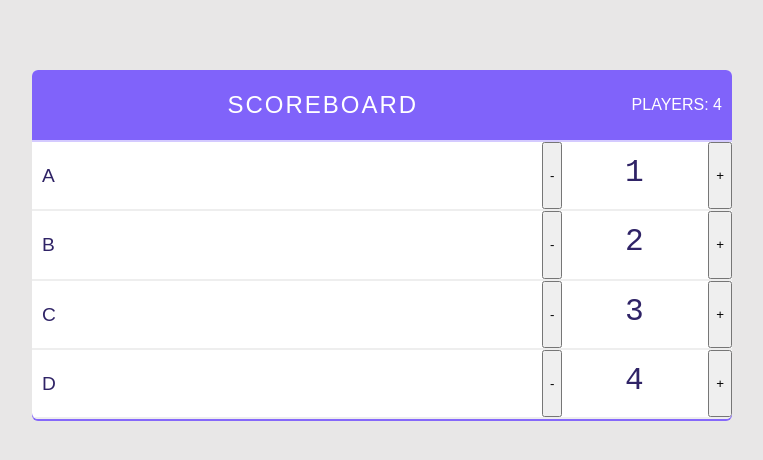
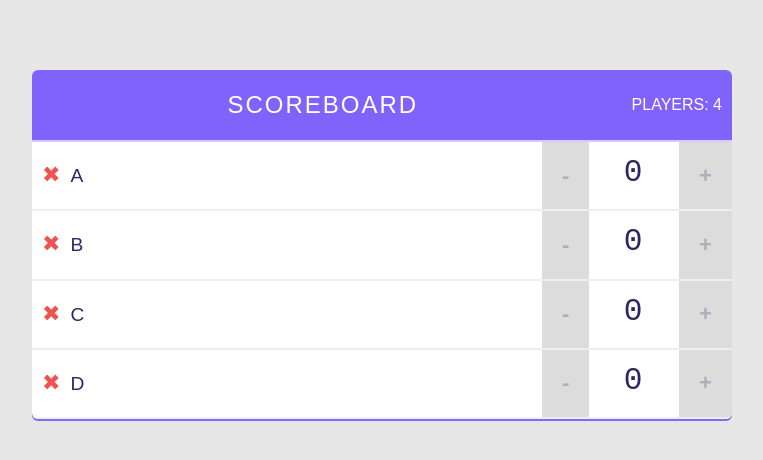
Before and after one commit to jegalchoi/unit_7_react_gallery_app, a React app: page / in a window 1280 px wide. Shown: the top 460 px of the page, without its empty margins (258-1021 px from the left). Built offline with nearby package versions, Linux system fonts and the light colour scheme; the HTML template or start-up script is replaced by a standard one.

Commit message:
Move score state up from Counter to App

```diff
--- a/package.json
+++ b/package.json
@@ -26,5 +26,8 @@
     "webpack": "^4.41.6",
     "webpack-cli": "^3.3.11",
     "webpack-dev-server": "^3.10.3"
+  },
+  "devDependencies": {
+    "@babel/plugin-proposal-class-properties": "^7.8.3"
   }
 }
--- a/src/App.css
+++ b/src/App.css
@@ -17,6 +17,21 @@ header h1 {
   font-size: 1.5em;
   letter-spacing: 2px;
   font-weight: normal;
+}
+button,
+input[type=submit] {
+  outline: none;
+  transition: background-color 0.2s ease,
+              color 0.2s ease;
+}
+svg {
+  width: 28px;
+  height: 19px;
+  margin-right: 5px;
+  fill: #F0F0F0;
+}
+@keyframes grow {
+  50% { transform: scale(1.4) rotate(-3deg); }
 }
 .scoreboard {
   background: #FFF;
@@ -41,6 +56,17 @@ header h1 {
   line-height: 3.5em;
   padding-left: 10px;
 }
+.remove-player {
+  font-size: 1.15em;
+  border: none;
+  outline: none;
+
+  color: #EF5350;
+  cursor: pointer;
+  margin: 0 10px 0 0;
+  padding: 0;
+  background: none;
+}
 .stats {
   margin: 0 0 0 28px;
   font-weight: normal;
@@ -49,6 +75,26 @@ header h1 {
   display: flex;
   width: 190px;
 }
+.counter-action {
+  border: none;
+  font-size: 1.15em;
+  font-weight: bold;
+  color: #B0AEBA;
+  background-color: #DCDCDC;
+  display: block;
+  padding: 20px 20px;
+  cursor: pointer;
+  outline: none;
+}
+.counter-action:hover {
+  color: #fff;
+}
+.increment:hover {
+  background: #83D97C;
+}
+.decrement:hover {
+  background: #EF5350;
+}
 .counter-score {
   flex-grow: 1;
   text-align: center;
--- a/src/App.jsx
+++ b/src/App.jsx
@@ -1,8 +1,47 @@
 import React, { Component } from 'react'
+
 import Header from './Header'
 import Player from './Player'
 
-export default function App({ initialPlayers }) {
+export default class App extends Component {
+  state = {
+    players: [
+      {
+        name: 'a',
+        id: 1,
+        score: 0
+      },
+      {
+        name: 'b',
+        id: 2,
+        score: 0
+      },
+      {
+        name: 'c',
+        id: 3,
+        score: 0
+      },
+      {
+        name: 'd',
+        id: 4,
+        score: 0
+      }
+    ]
+  }
+  handleRemovePlayer = id => {
+    this.setState(prevState => ({
+      players: prevState.players.filter(player => player.id !== id)
+    }))
+  }
+  handleScoreChange = (idx, delta) => {
+    this.setState(prevState => {
+      let newState = {players: { ...prevState.players}}
+      newState.players[idx].score = prevState.players[idx].score + delta
+      return newState.players
+    })
+  }
+  render() {
+    const initialPlayers = this.state.players
     return (
       <div className="scoreboard">
         <Header
@@ -13,9 +52,14 @@ export default function App({ initialPlayers }) {
           <Player
             name={ player.name }
             score={ player.score }
-          key={ idx }
+            id={ player.id }
+            idx={ idx }
+            key={ player.id.toString() }
+            removePlayer={ this.handleRemovePlayer }
+            ScoreChange={ this.handleScoreChange }
           />
         )}
       </div>
     )
   }
+}
--- a/src/Counter.jsx
+++ b/src/Counter.jsx
@@ -1,11 +1,11 @@
-import React from 'react'
+import React, { Component } from 'react'
 
-export default function Counter({ score }) {
+export default function Counter({ score, idx, ScoreChange }) {
   return (
     <div className="counter">
-      <button className="counter-action decrement"> - </button>
-      <span className='counter-score'>{ score }</span>
-      <button className="counter-action increment"> + </button>
+      <button className="counter-action decrement" onClick={() => ScoreChange(idx, -1)}> - </button>
+      <span className='counter-score'>{score}</span>
+      <button className="counter-action increment" onClick={() => ScoreChange(idx, +1)}> + </button>
     </div>
   )
 }
--- a/src/Player.jsx
+++ b/src/Player.jsx
@@ -1,13 +1,19 @@
 import React from 'react'
+
 import Counter from './Counter'
 
-export default function Player({ name, score }) {
+export default function Player({ name, id, idx, score, removePlayer, ScoreChange }) {
   return (
     <div className="player">
       <span className="player-name">
+        <button className='remove-player' onClick={ () => removePlayer(id) }>✖</button>
         { name }
       </span>
-      <Counter score={ score } />
+      <Counter
+        score={score}
+        idx={idx}
+        ScoreChange={ScoreChange}
+      />
     </div>
   )
 }
--- a/src/index.jsx
+++ b/src/index.jsx
@@ -1,28 +1,10 @@
 import React from 'react'
 import ReactDOM from 'react-dom'
 import style from './App.css'
+
 import App from './App'
 
-const players = [
-  {
-    name: 'a',
-    score: 1
-  },
-  {
-    name: 'b',
-    score: 2
-  },
-  {
-    name: 'c',
-    score: 3
-  },
-  {
-    name: 'd',
-    score: 4
-  }
-]
-
 ReactDOM.render(
-  <App initialPlayers={ players } />,
+  <App />,
   document.getElementById('root')
 )
--- a/webpack.config.js
+++ b/webpack.config.js
@@ -13,10 +13,7 @@ module.exports = {
         test: /\.(js|jsx)$/,
         exclude: /(node_modules)/,
         use: {
-          loader: 'babel-loader',
-          query: {
-            presets: ['@babel/env', '@babel/react']
-          }
+          loader: 'babel-loader'
         }
       },
       {
```
Also changed, not shown: .babelrc (added), 1 other file (tests, documents, lock files or other folders). Lines whose indentation alone changed are shown as unchanged.
